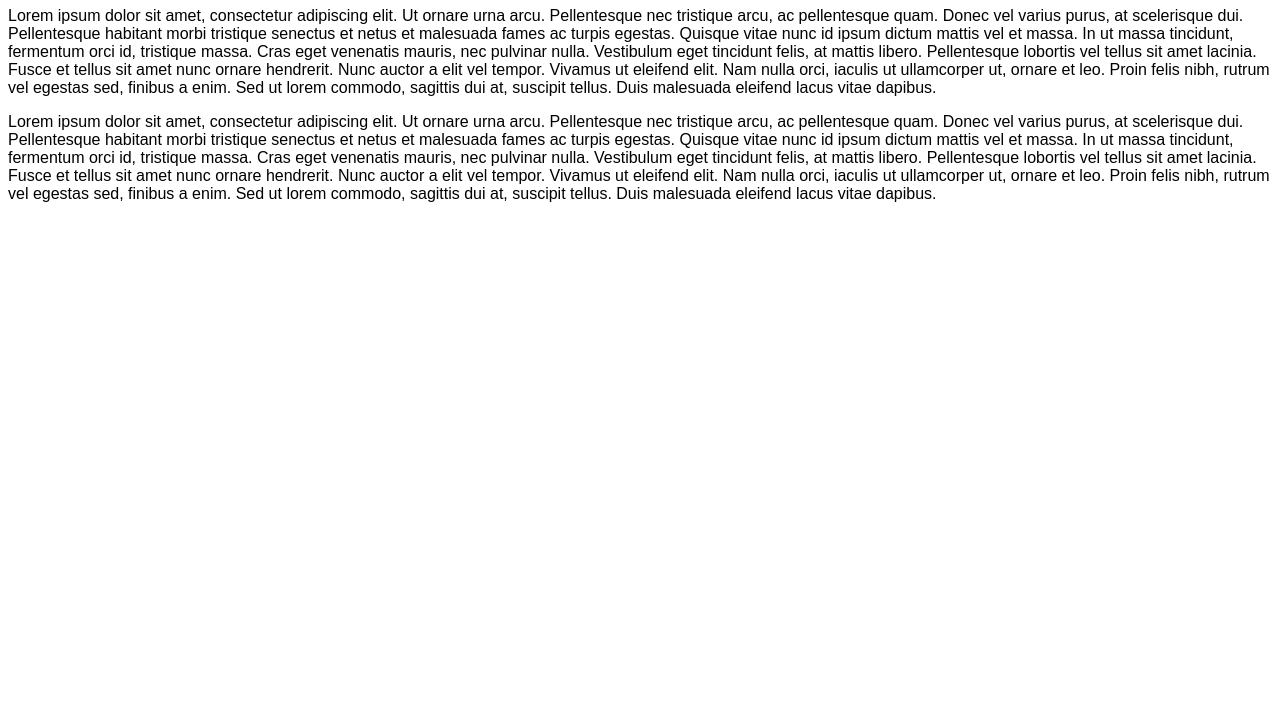
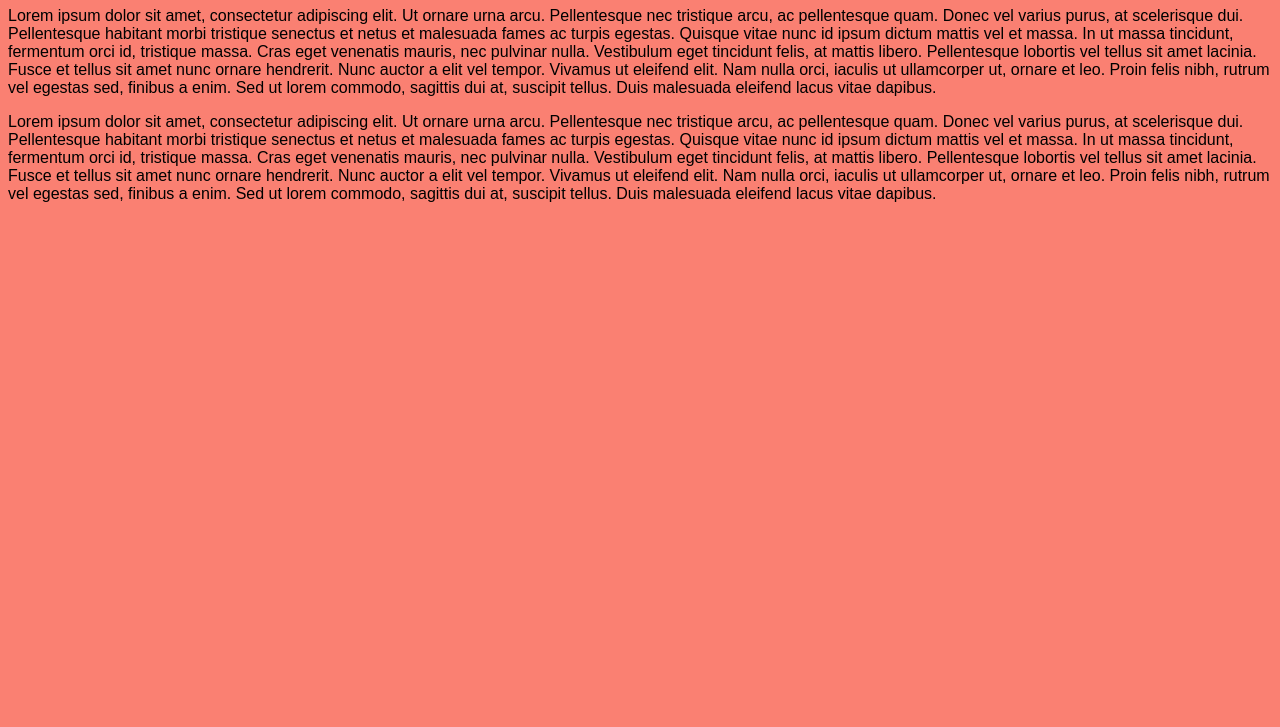
Before and after one commit to braydenc303/silver-pancake, a plain HTML site: page index.html in a window 1280 px wide. Shown: the part 73-800 px from the top of the page. Drawn offline with Linux system fonts and the light colour scheme.

Commit message:
It's Salmon now!

```diff
--- a/assets/css/style.css
+++ b/assets/css/style.css
@@ -1,3 +1,4 @@
 body {
     font-family: Arial, Helvetica, sans-serif;
+    background: salmon;
 }
```
